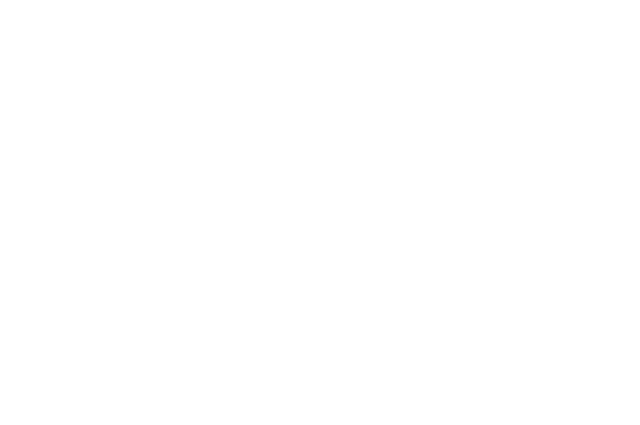
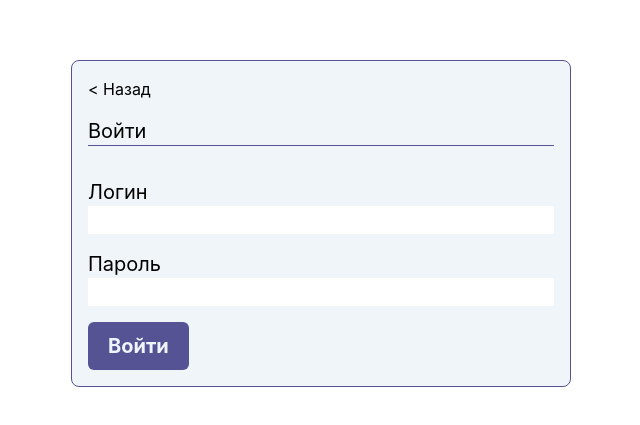
Before and after one commit to Axonome/MortgageCalculatorFrontend, a React (Create React App) app: page /Auth in a window 1280 px wide. Shown: the part 177-602 px from the top of the page, without its empty margins (319-959 px from the left). Built offline with nearby package versions, Linux system fonts and the light colour scheme.

Commit message:
Implement simple auth page

```diff
--- a/src/Components/Calculator/MortgageCalculationResults.tsx
+++ b/src/Components/Calculator/MortgageCalculationResults.tsx
@@ -31,6 +31,7 @@ function PaymentSchedule({ payments }: PaymentScheduleProps) {
 
     return (
         <table>
+            <thead>
                 <tr>
                     <th colSpan={5}>Платежи</th>
                 </tr>
@@ -41,6 +42,8 @@ function PaymentSchedule({ payments }: PaymentScheduleProps) {
                     <th>Проценты</th>
                     <th>Остаток долга</th>
                 </tr>
+            </thead>
+            <tbody>
             {payments.map((entry): any =>
                 <tr>
                     <td>{new Date(entry["date"]).toLocaleDateString()}</td>
@@ -50,6 +53,7 @@ function PaymentSchedule({ payments }: PaymentScheduleProps) {
                     <td>{numberWithSpaces(entry["loan"])}</td>
                 </tr>
             )}
+            </tbody>
         </table>
     );
 }
--- /dev/null
+++ b/src/Components/Login/Login.css
@@ -0,0 +1,55 @@
+.login-wrapper {
+    width: 500px;
+    @apply bg-primary;
+    border-radius: 8px;
+    border: 1px solid theme("colors.accent");
+    padding: 16px;
+}
+
+.body {
+    @apply text-xl;
+}
+
+.head {
+    width: 100%;
+    border-bottom: 1px solid theme("colors.accent");
+    margin-bottom: 32px;
+    display: flex;
+    flex-direction: column;
+}
+
+.body button {
+  font-size: 1.25rem;
+  padding: 10px 20px;
+  font-weight: 700;
+  border-radius: 6px;
+  border: 0;
+  @apply bg-accent text-primary;
+}
+
+.head a {
+    margin-right:auto;
+}
+
+.head a:hover {
+    cursor: pointer;
+}
+
+.head label {
+    margin-top: 16px;
+    @apply text-xl;
+}
+
+.input-group {
+    display: flex;
+    flex-direction: column;
+    margin-bottom: 16px;
+}
+
+.page {
+    width: 100%;
+    height: 100vh;
+    display: flex;
+    align-items: center;
+    justify-content: center;
+}
--- a/src/Components/Login/Login.tsx
+++ b/src/Components/Login/Login.tsx
@@ -1,7 +1,28 @@
+import { useNavigate} from "react-router-dom";
+import "./Login.css";
+
 function LoginPage() {
+    const navigate = useNavigate();
+
     return (
-        <div>
-
+        <div className="page">
+            <div className="login-wrapper">
+                <div className="head">
+                    <a onClick={() => navigate(-1)}>{"<"} Назад</a>
+                    <label>Войти</label>
+                </div>
+                <div className="body">
+                    <div className="input-group">
+                        <label>Логин</label>
+                        <input/>
+                    </div>
+                    <div className="input-group">
+                        <label>Пароль</label>
+                        <input type="password"/>
+                    </div>
+                    <button type="submit">Войти</button>
+                </div>
+            </div>
         </div>
     );
 }
```
Lines whose indentation alone changed are shown as unchanged.
